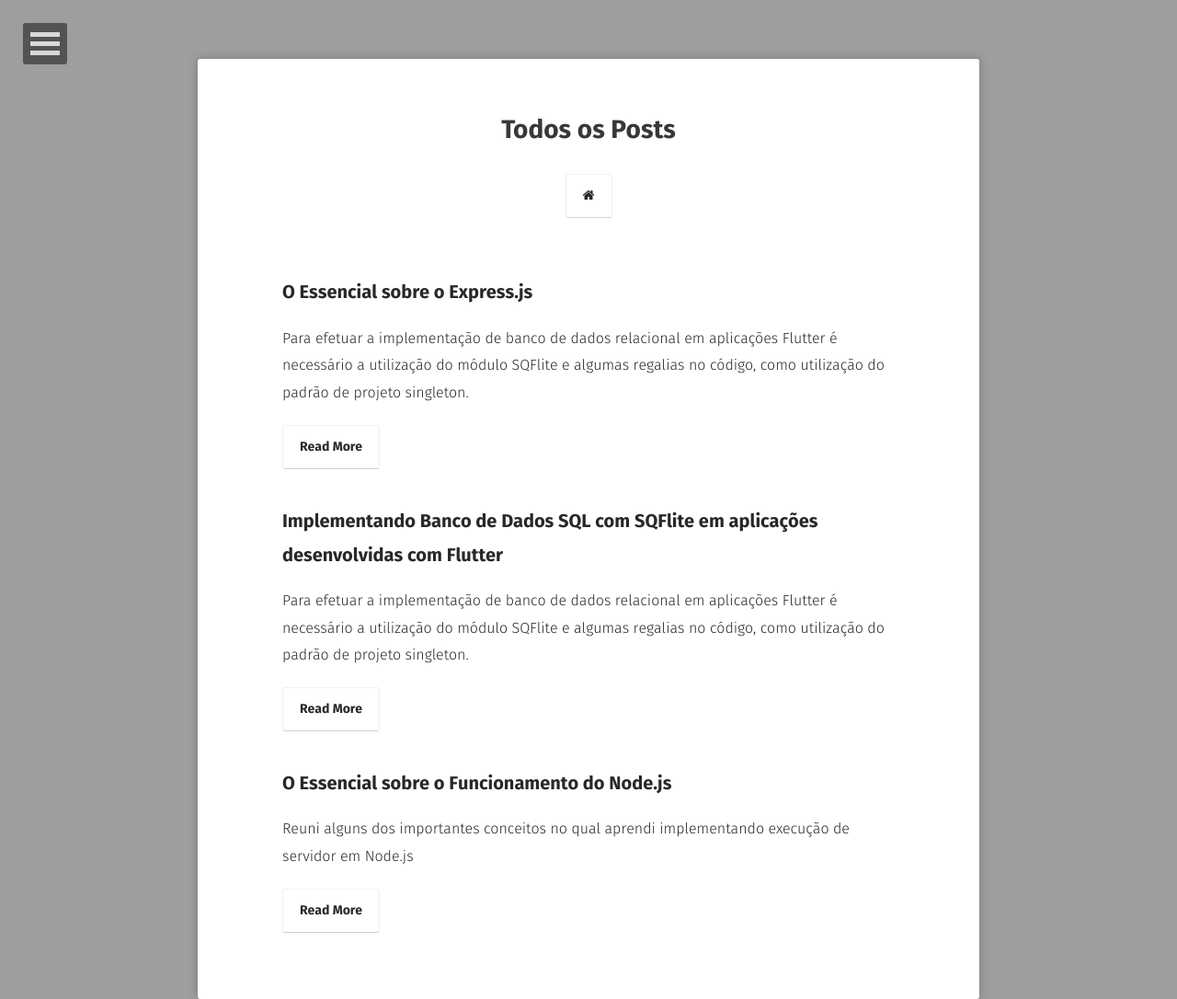
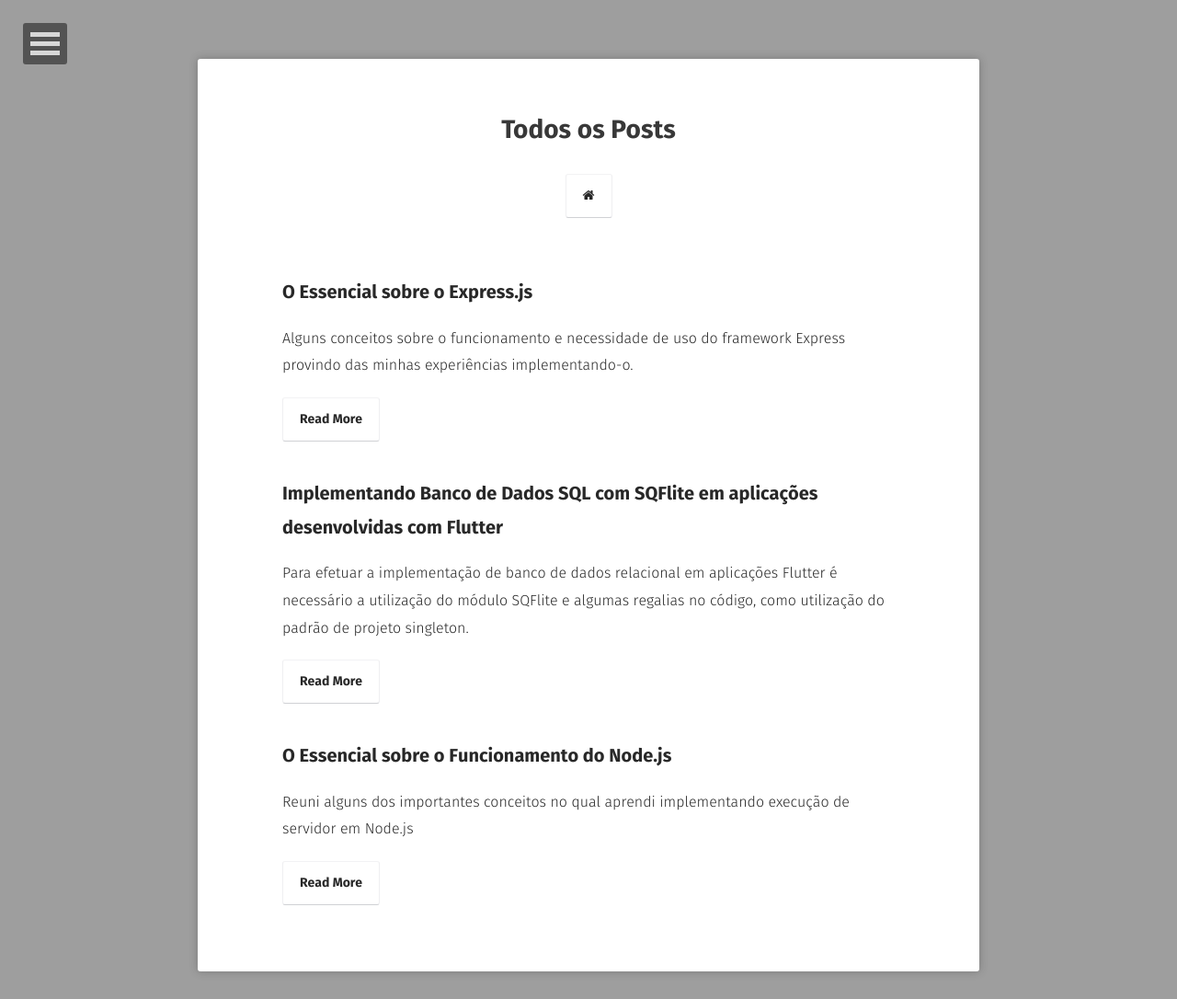
Before and after one commit to jsdaniell/jsdaniell.github.io, a Jekyll site: the page built from posts/index.md, in a window 1280 px wide. Shown: the whole page at 92% size. Built offline with Jekyll 4.4.1, drawn with Linux system fonts in a browser that asks for light colours; some web fonts are replaced; after the commit the page ends 1056 px from its top, so only the background shows below that.

Commit message:
Express post updated

```diff
--- a/_posts/2019-05-12-o-essencial-sobre-nodejs.md
+++ b/_posts/2019-05-12-o-essencial-sobre-nodejs.md
@@ -3,7 +3,7 @@ layout: post
 title: "O Essencial sobre o Funcionamento do Node.js"
 date: 2019-06-12
 excerpt: "Reuni alguns dos importantes conceitos no qual aprendi implementando execução de servidor em Node.js"
-tags: [flutter, sql]
+tags: [nodejs]
 feature: https://railsware.com/blog/wp-content/uploads/2018/09/2400%D1%851260-rw-blog-node-js.png
 ---
 
--- a/_posts/2019-05-22-o-essencial-sobre-expressjs.md
+++ b/_posts/2019-05-22-o-essencial-sobre-expressjs.md
@@ -2,8 +2,8 @@
 layout: post
 title: "O Essencial sobre o Express.js"
 date: 2019-06-22
-excerpt: "Para efetuar a implementação de banco de dados relacional em aplicações Flutter é necessário a utilização do módulo SQFlite e algumas regalias no código, como utilização do padrão de projeto singleton."
-tags: [flutter, sql]
+excerpt: "Alguns conceitos sobre o funcionamento e necessidade de uso do framework Express provindo das minhas experiências implementando-o."
+tags: [expressjs, nodejs]
 feature: ../assets/post-images/express.png
 ---
 
```
